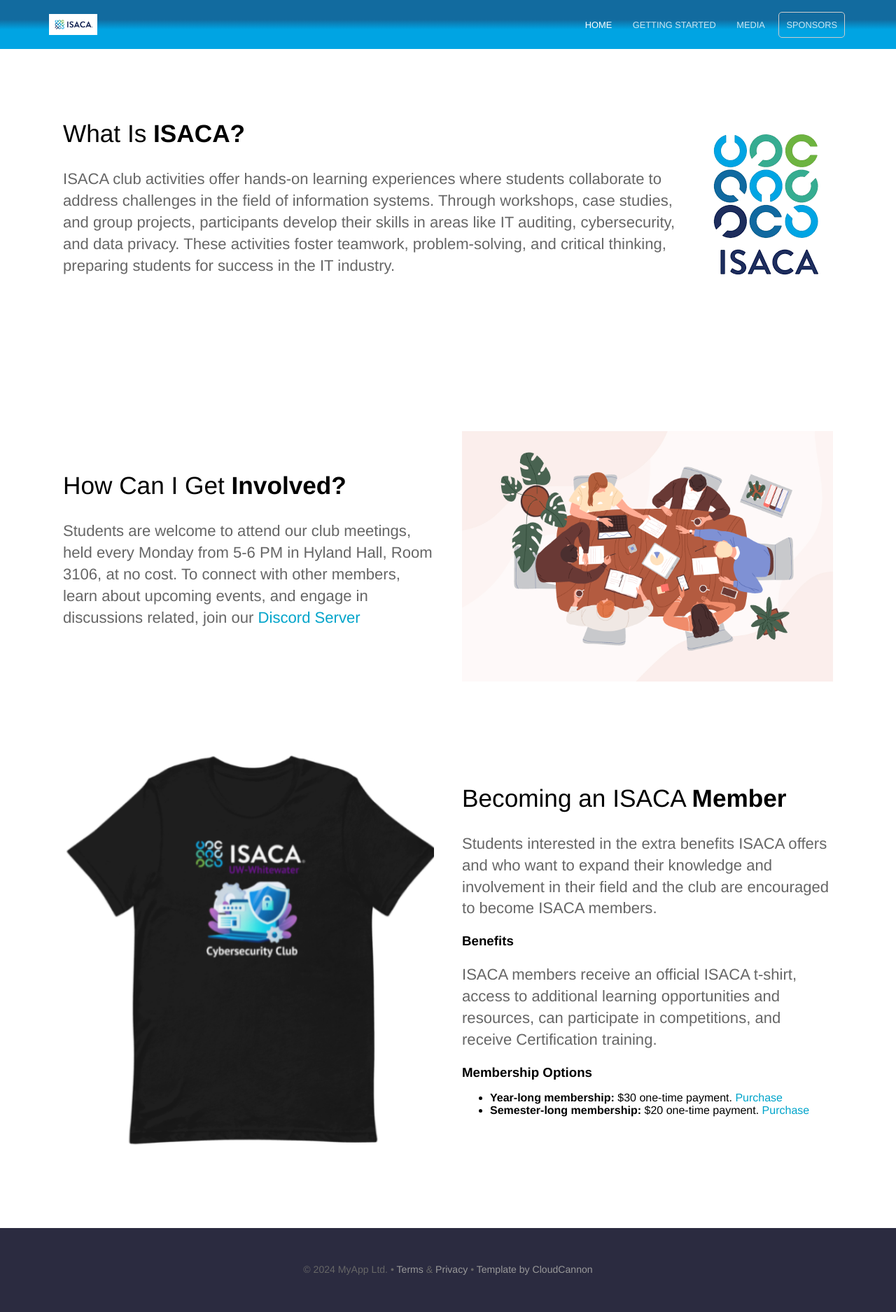
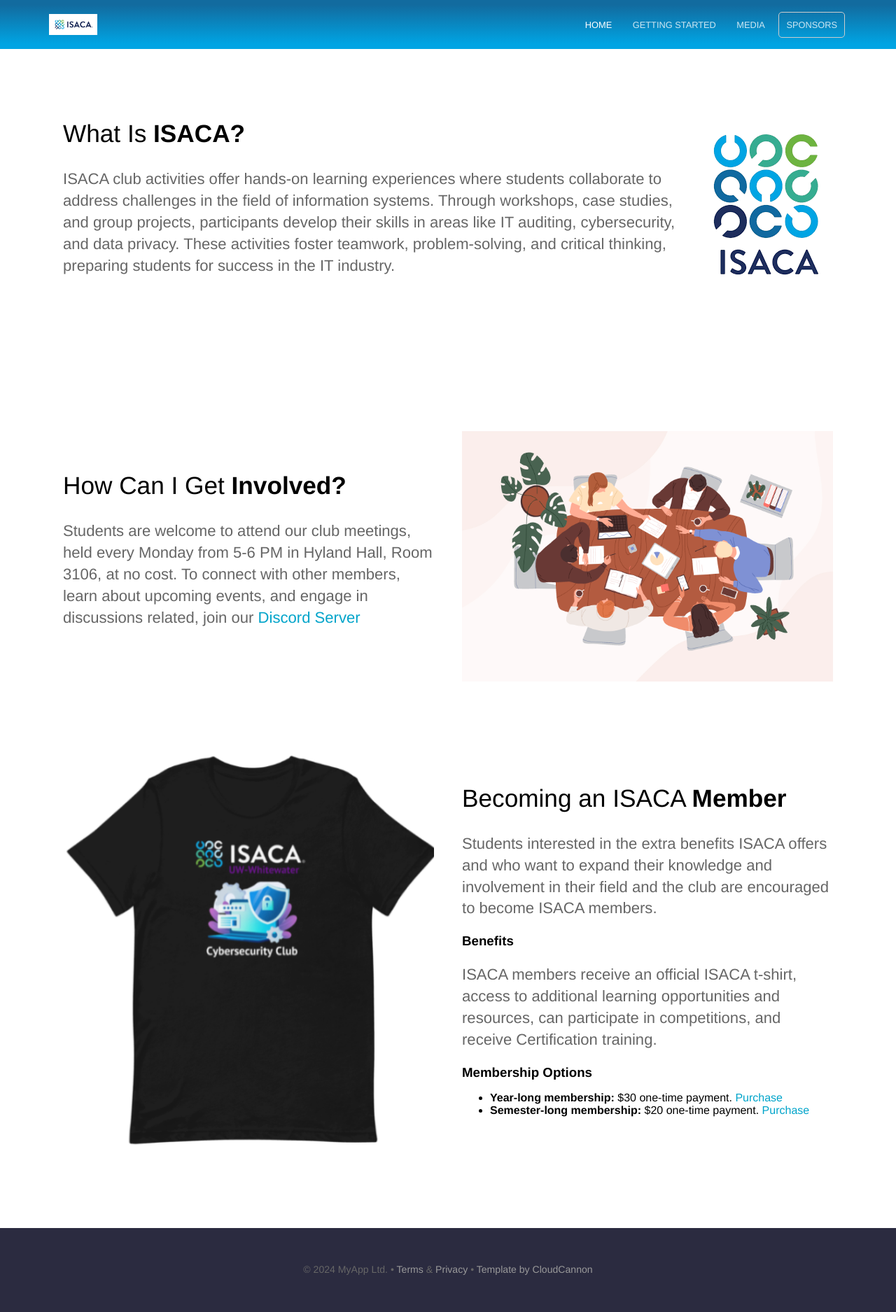
Before and after one commit to callahank18/Website, a Jekyll site: the page built from index.html, in a window 1280 px wide. Shown: the whole page at 70% size. Built offline with Jekyll 4.4.1, drawn with Linux system fonts in a browser that asks for light colours; the list of posts is cut into pages by our own code.

Commit message:
Update layout.scss

```diff
--- a/_sass/layout.scss
+++ b/_sass/layout.scss
@@ -21,7 +21,7 @@
 	color: #fff;
 	padding: 20px 0;
 	background: $brand-color; /* Old browsers */
-	background: linear-gradient(to bottom, $brand-color 40%, $secondary-brand-color 60%);
+	background: linear-gradient(to bottom, $brand-color 10%, $secondary-brand-color 90%);
 
 	a {
 		color: #fff;
```
